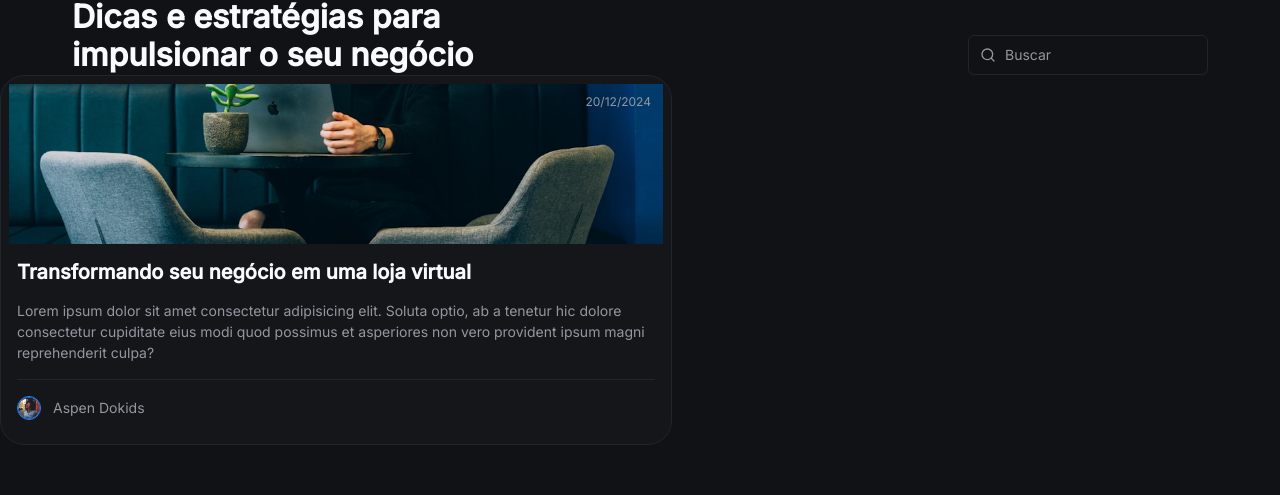
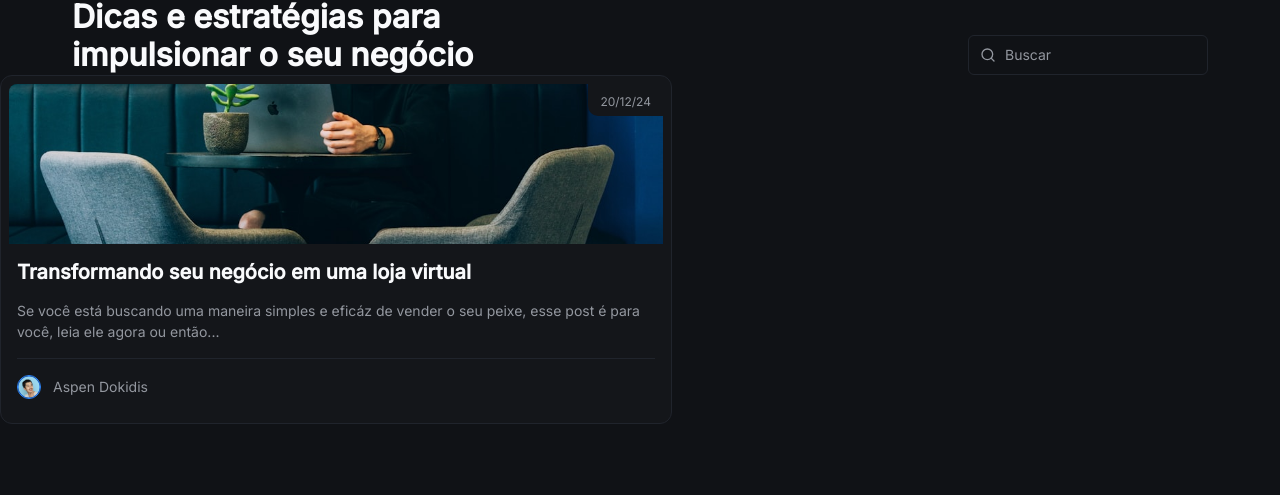
Before and after one commit to tiagolopesStudies/next-js-pages-router, a Next.js app: page /blog in a window 1280 px wide. Shown: the part 182-677 px from the top of the page. Built offline with nearby package versions, Linux system fonts and the light colour scheme; a web font is replaced by a local one.

Commit message:
refactor: criando props para o componente Post Card para possibilitar dados dinâmicos

```diff
--- a/src/components/blog/blog-list.tsx
+++ b/src/components/blog/blog-list.tsx
@@ -28,7 +28,14 @@ export function BlogList() {
         </div>
       </header>
 
-      <PostCard />
+      <PostCard
+        slug=""
+        title="Transformando seu negócio em uma loja virtual"
+        description="Se você está buscando uma maneira simples e eficáz de vender o seu peixe, esse post é para você, leia ele agora ou então..."
+        date="20/12/24"
+        imageUrl="/primeiro-post.png"
+        author={{ name: 'Aspen Dokidis', avatarUrl: '/customer-02.png' }}
+      />
     </div>
   )
 }
--- a/src/components/blog/post-card.tsx
+++ b/src/components/blog/post-card.tsx
@@ -2,46 +2,62 @@ import clsx from 'clsx'
 import Image from 'next/image'
 import Link from 'next/link'
 
-export function PostCard() {
+interface Author {
+  name: string
+  avatarUrl: string
+}
+
+interface PostCardProps {
+  slug: string
+  title: string
+  description: string
+  imageUrl: string
+  date: string
+  author: Author
+}
+
+export function PostCard({
+  slug,
+  title,
+  description,
+  author,
+  date,
+  imageUrl: imageSrc
+}: PostCardProps) {
   return (
     <Link
-      href={`/blog`}
+      href={`/blog/${slug}`}
       className={clsx(
-        'w-full max-w-2xl rounded-3xl border border-gray-400 bg-gray-600 overflow-hidden transition-all duration-300',
+        'w-full max-w-2xl rounded-[12px] border border-gray-400 bg-gray-600 overflow-hidden transition-all duration-300',
         'hover:border-blue-300'
       )}
     >
       <div className="p-2 rounded-md overflow-hidden">
         <div className="relative">
-          <div className="absolute top-0 right-0 px-3 py-1">
-            <span className="text-body-xs text-gray-300">20/12/2024</span>
+          <div className="absolute top-0 right-0 px-3 py-1 bg-gray-600 backdrop-blur-sm rounded-bl-[10px]">
+            <span className="text-body-xs text-gray-300">{date}</span>
           </div>
 
           <Image
-            src="/primeiro-post.png"
+            src={imageSrc}
             alt=""
             width={288}
             height={144}
             draggable="false"
-            className="w-full h-40 object-cover object-center"
+            unoptimized
+            className="w-full h-40 object-cover object-center rounded-t-[8px]"
           />
         </div>
 
         <div className="px-2 mt-4 space-y-4">
-          <h2 className="text-heading-sm text-gray-100 line-clamp-3">
-            Transformando seu negócio em uma loja virtual
-          </h2>
+          <h2 className="text-heading-sm text-gray-100 line-clamp-3">{title}</h2>
 
-          <p className="text-gray-300 text-body-sm line-clamp-3">
-            Lorem ipsum dolor sit amet consectetur adipisicing elit. Soluta optio, ab a
-            tenetur hic dolore consectetur cupiditate eius modi quod possimus et
-            asperiores non vero provident ipsum magni reprehenderit culpa?
-          </p>
+          <p className="text-gray-300 text-body-sm line-clamp-3">{description}</p>
 
           <div className="flex items-center gap-3 border-t border-gray-400 py-4">
             <div className="relative size-5 md:size-6 overflow-hidden rounded-full border border-blue-200">
               <Image
-                src="/customer-01.png"
+                src={author.avatarUrl}
                 alt=""
                 draggable="false"
                 fill
@@ -49,7 +65,7 @@ export function PostCard() {
               />
             </div>
 
-            <span className="text-body-sm text-gray-300">Aspen Dokids</span>
+            <span className="text-body-sm text-gray-300">{author.name}</span>
           </div>
         </div>
       </div>
```
